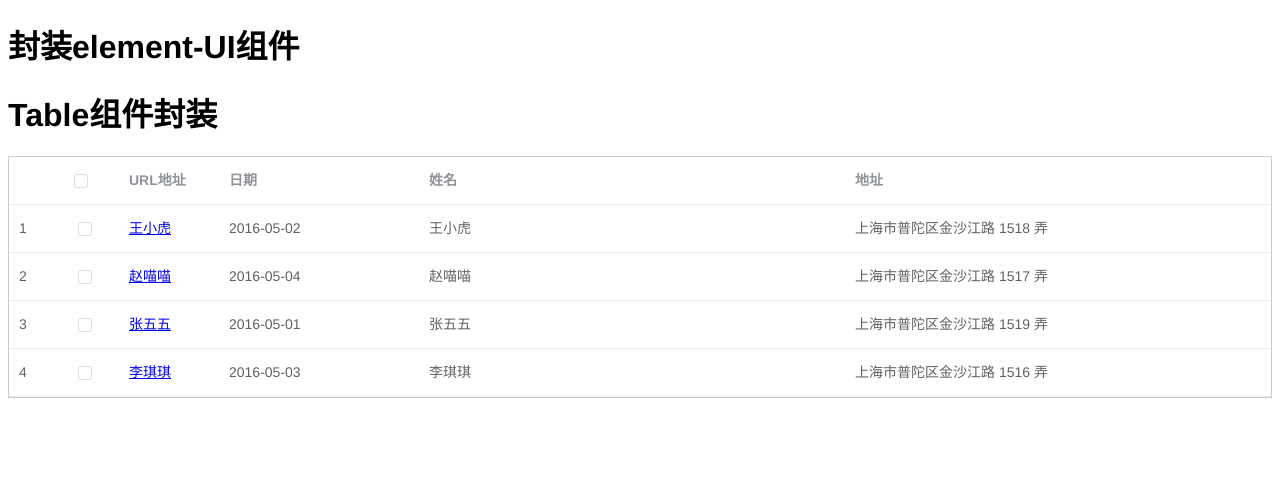
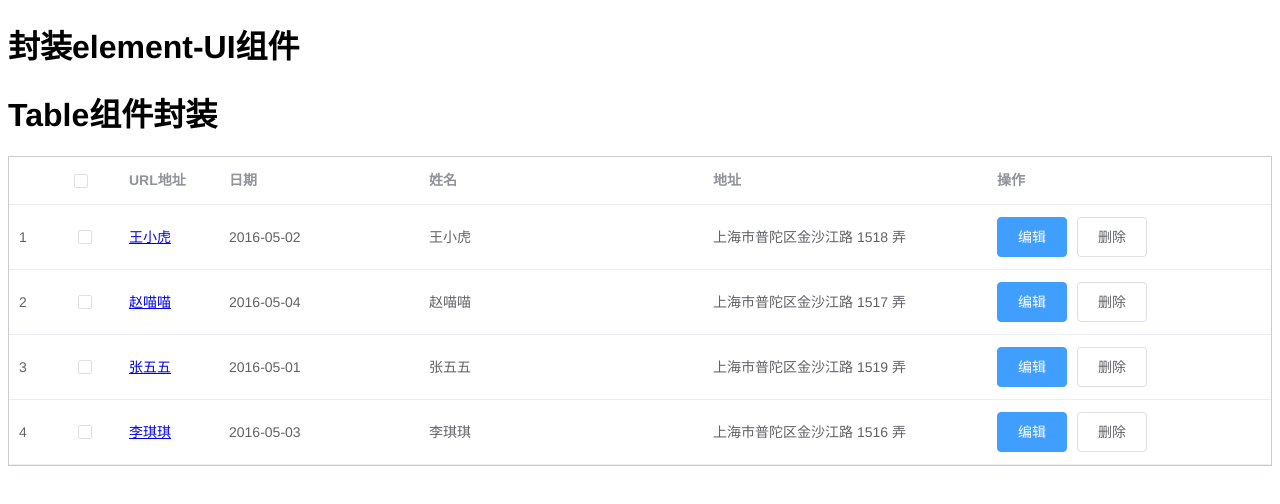
Before and after one commit to milkMiao/zlmProject-vue2, a Vue app in the folder component-package/: page / in a window 1280 px wide. Shown: the top 504 px of the page. Built offline with nearby package versions, Linux system fonts and the light colour scheme.

Commit message:
table组件封装，插槽渲染组件

```diff
--- a/component-package/src/components/table/index.vue
+++ b/component-package/src/components/table/index.vue
@@ -8,11 +8,20 @@
             <el-table-column  v-if="checkbox" type="selection" width="55" :checkbox="checkbox"></el-table-column>
             <!-- 表格内容 -->
             <template v-for="item in column">
+              <!-- 1、function类型 -->
               <el-table-column v-if="item.type === 'function'" :key="item.prop" :prop="item.prop" :label="item.label" :width="item.width" >
                 <template slot-scope="scope">
                   <div v-html="item.callback && item.callback(scope.row)"></div>
                 </template>
               </el-table-column>
+              <!-- 2、slot插槽类型 -->
+              <el-table-column v-else-if="item.type === 'slot'" :key="item.prop" :prop="item.prop" :label="item.label" :width="item.width" >
+                <template slot-scope="scope">
+                  <slot :name="item.slot_name"></slot>
+                </template>
+              </el-table-column>
+
+              <!-- 其他 -->
               <el-table-column v-else :key="item.prop" :prop="item.prop" :label="item.label" :width="item.width" ></el-table-column>
             </template>
         </el-table>
--- a/component-package/src/views/HomeView.vue
+++ b/component-package/src/views/HomeView.vue
@@ -1,7 +1,13 @@
 <template>
   <div class="table">
     <!-- 封装按钮 -->
-   <ATable :column="column" :index="1" :checkbox="true" />
+    <ATable :column="column" :index="1" :checkbox="true">
+      <template v-slot:operation>
+        <el-button type="primary">编辑</el-button>
+        <el-button>删除</el-button>
+        <!-- <AButton type="primary">编辑</AButton>  自己封装的button组件 -->
+      </template>
+    </ATable>
   </div>
 </template>
 
@@ -11,24 +17,31 @@
 export default {
   name: "HomeView",
   components: {
-    'ATable': ()=> import("@/components/table")
+    ATable: () => import("@/components/table"),
+    AButton: ()=> import("@/components/button")
   },
   data() {
     return {
       column: [
         {
-          type: 'function',
+          type: "function",
           label: "URL地址",
           prop: "url",
           width: 100,
-          callback: (data)=>{
-            console.log('scope.row----', data)
-            return `<a href='http://www.web-jshtml.cn'>${data.name}</a>`
-          }
+          callback: (data) => {
+            console.log("scope.row----function类型", data);
+            return `<a href='http://www.web-jshtml.cn'>${data.name}</a>`;
+          },
         },
         { label: "日期", prop: "date", width: 200 },
         { label: "姓名", prop: "name" },
-        { label: "地址", prop: "address" }
+        { label: "地址", prop: "address" },
+        {
+          type: "slot",
+          label: "操作",
+          prop: "operation",
+          slot_name: "operation",
+        },
       ],
     };
   },
```
